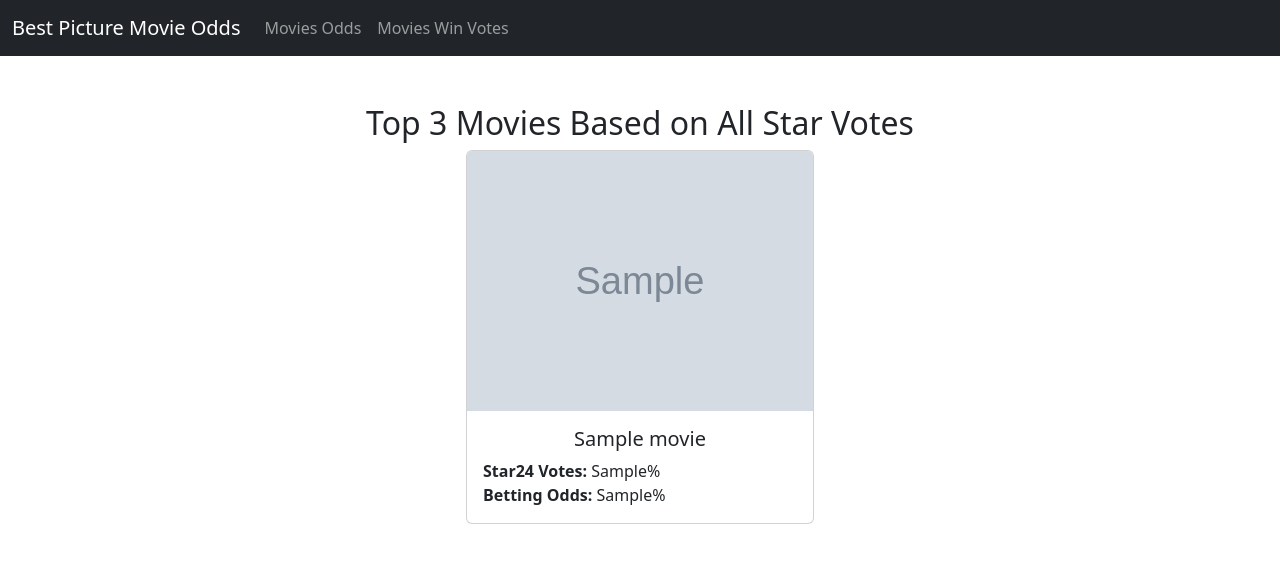
After one commit to soham627/best-picture-odds, a Flask app: template odds-app/templates/homepage.html in a window 1280 px wide. The commit adds this page. Shown: the top 563 px of the page. Run offline with Flask 3, Linux system fonts and the light colour scheme; the template is opened without the code that fills it: most values are stand-ins (such as "Sample title", 1, 10 or a date in 2020); grey boxes marked "Sample" are stand-in pictures; some libraries are stand-ins or nearby versions.

Commit message:
Add new homepage with top 3 movies

```diff
--- a/odds-app/app.py
+++ b/odds-app/app.py
@@ -1,5 +1,6 @@
 from flask import Flask, render_template
 from flask_sqlalchemy import SQLAlchemy
+from sqlalchemy import text
 import os
 from dotenv import load_dotenv
 import pandas as pd
@@ -23,6 +24,26 @@ db = SQLAlchemy(app)
 omdb_api_key = os.environ.get('OMDB_API_KEY')
 
 @app.route('/')
+def homepage():
+    # Finds the top 3 movies based on Goldderby all star users' votes
+    query = """
+        SELECT ms."Movie Name", ms."Poster", gd.pct_vote_star24, gd.betting_pct
+        FROM movie_stats ms
+        JOIN goldderby gd ON ms."Movie Name" = gd."Movie Name"
+        WHERE gd."Date" = (SELECT MAX("Date") FROM goldderby)
+        ORDER BY gd.pct_vote_star24 DESC
+        LIMIT 3
+    """
+    top_movies = pd.read_sql(text(query), db.engine)
+
+    # converts to dictionary which is then used in the homepage template
+    top_movies_data = top_movies.to_dict(orient='records')
+
+    return render_template('homepage.html', movies=top_movies_data)
+
+
+
+@app.route('/movies-odds')
 def index():
     """
     Displays the movie betting odds table
--- a/odds-app/templates/base.html
+++ b/odds-app/templates/base.html
@@ -19,7 +19,7 @@
                 <ul class="navbar-nav">
 
                     <li class="nav-item">
-                        <a class="nav-link" href="/">Movies Odds</a>
+                        <a class="nav-link" href="/movies-odds">Movies Odds</a>
                     </li>
                   <li class="nav-item">
                         <a class="nav-link" href="/win_votes_table">Movies Win Votes</a>
--- /dev/null
+++ b/odds-app/templates/homepage.html
@@ -0,0 +1,29 @@
+{% extends "base.html" %}
+
+{% block title %}Top Movies{% endblock %}
+
+{% block content %}
+<div class="container my-5">
+    <h2 class="text-center">Top 3 Movies Based on All Star Votes</h2>
+    <div class="row justify-content-center">
+        {% for movie in movies %}
+        <div class="col-md-4">
+            <div class="card mb-4">
+                {% if movie.Poster %}
+                <img src="{{ movie.Poster }}" class="card-img-top" alt="{{ movie['Movie Name'] }} Poster">
+                {% else %}
+                <div class="card-img-top text-center p-5 bg-light">No Poster Available</div>
+                {% endif %}
+                <div class="card-body">
+                    <h5 class="card-title text-center">{{ movie['Movie Name'] }}</h5>
+                    <p class="card-text">
+                        <strong>Star24 Votes:</strong> {{ movie['pct_vote_star24'] }}%<br>
+                        <strong>Betting Odds:</strong> {{ movie['betting_pct'] }}%
+                    </p>
+                </div>
+            </div>
+        </div>
+        {% endfor %}
+    </div>
+</div>
+{% endblock %}
```
